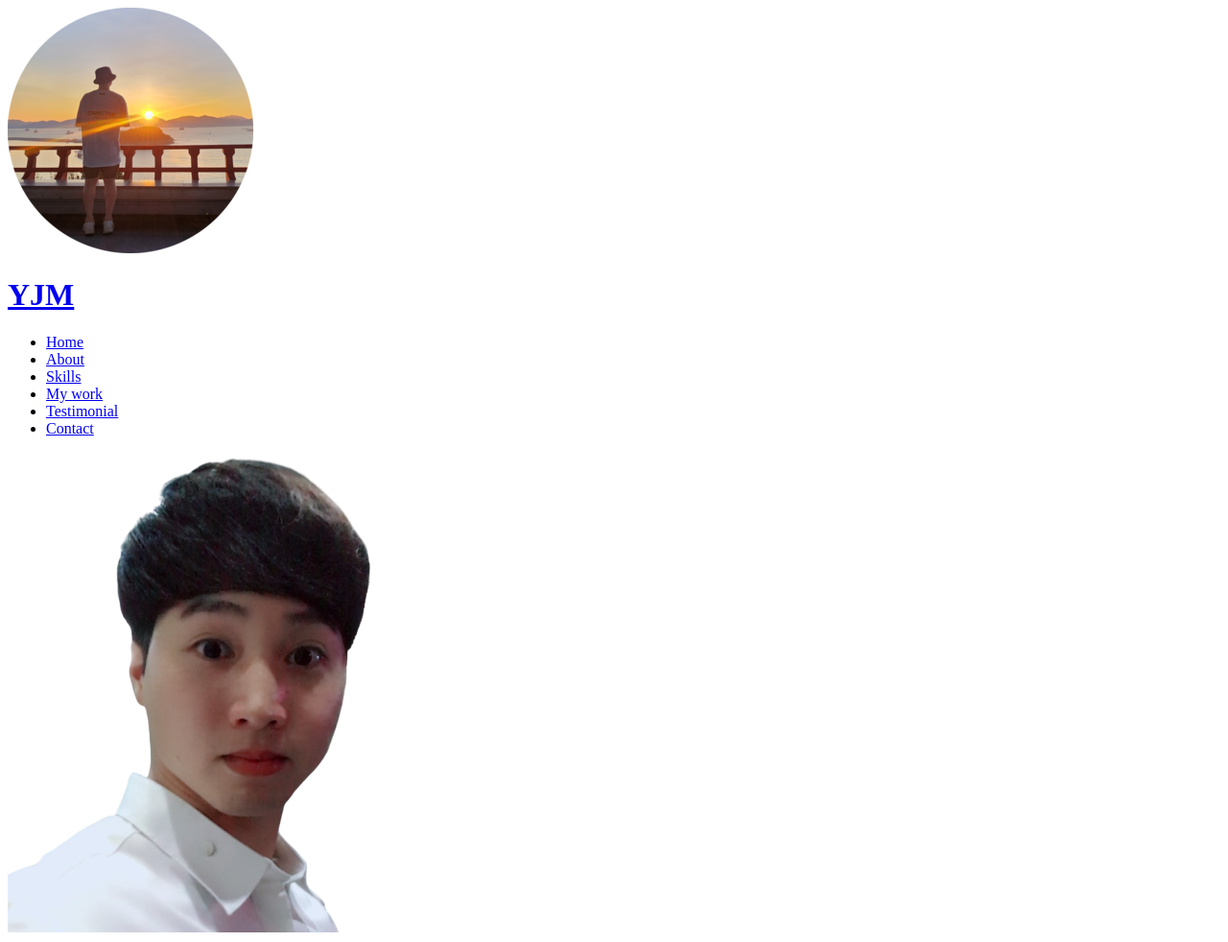
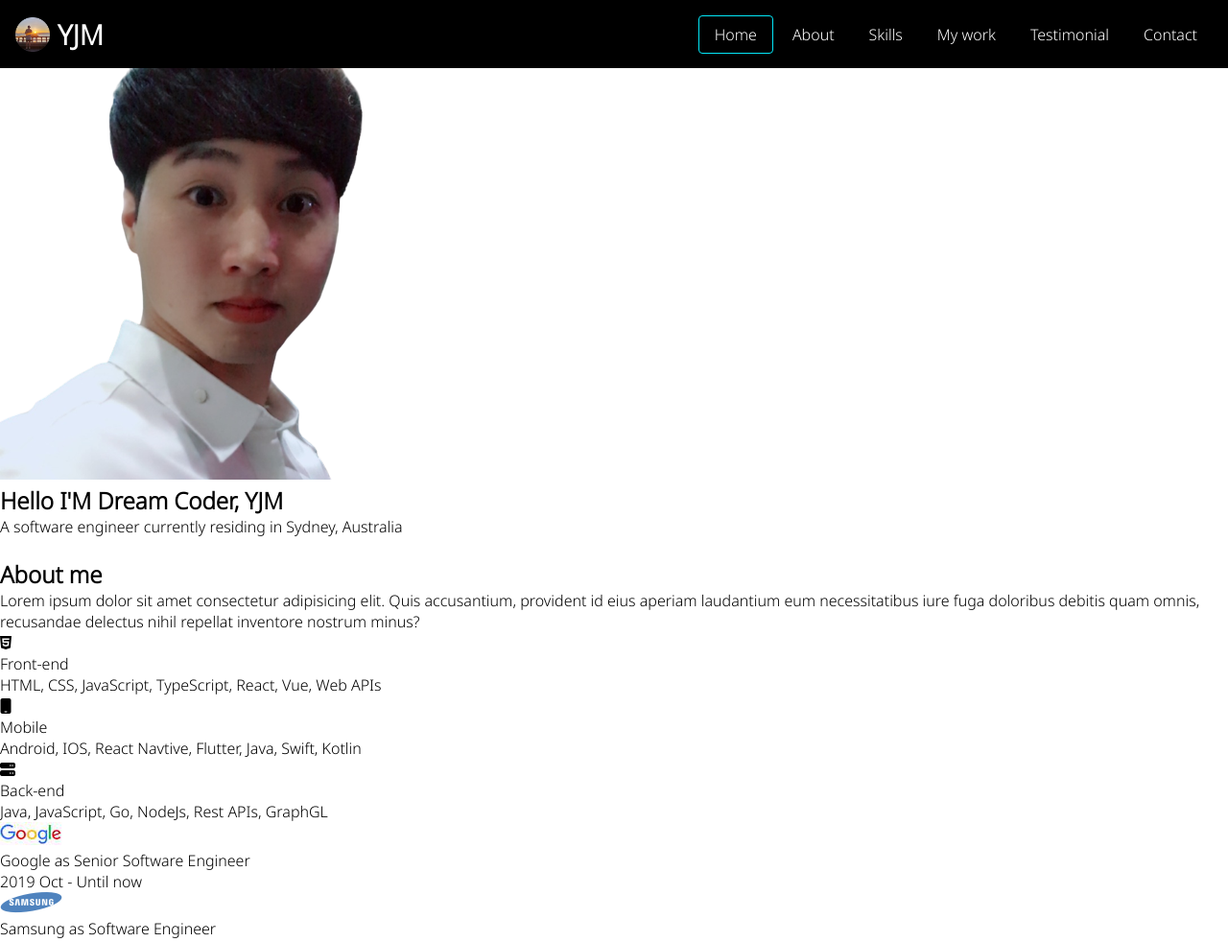
Before and after one commit to lego-jm/CloneCoding, a plain HTML site: page index.html in a window 1280 px wide. Shown: the top 982 px of the page at 96% size. Drawn offline with Linux system fonts and the light colour scheme.

Commit message:
header publising

```diff
--- a/css/style.css
+++ b/css/style.css
@@ -0,0 +1,94 @@
+/* Global */
+:root {
+  /* App colors */
+  --color-primary: var(--color-black);
+  --color-primary-variant: var(--color-gray);
+  --color-accent: var(--color-blue);
+  --color-accent-variant: var(--color-orange);
+  --color-text: var(--color-white);
+
+  /* Colors */
+  --color-white: #ffffff;
+  --color-black: #050a13;
+  --color-blue: #03e8f9;
+  --color-orange: #fd6413;
+  --color-gray: #1b1e26;
+}
+
+* {
+  box-sizing: border-box;
+}
+
+body {
+  font-family: 'Noto Sans', sans-serif;
+  margin: 0;
+}
+
+h1,h2,h3,p,ul {
+  margin: 0;
+}
+
+ul {
+  list-style: none;
+  padding: 0;
+}
+
+a {
+  text-decoration: none;
+  color: var(--color-text);
+}
+
+button {
+  background-color: transparent;
+  outline: 0;
+  border: 0;
+}
+
+button:focus {
+  outline: 1px solid var(--color-accent);
+}
+
+/* Header */
+.header {
+  background-color: #000;
+  position: fixed;
+  top: 0;
+  width: 100%;
+  padding: 1rem;
+  display: flex;
+  justify-content: space-between;
+  align-items: center;
+}
+
+.header__logo {
+  display: flex;
+  align-items: center;
+  gap: 8px;
+}
+
+.header__logo__img {
+  width: 36px;
+  height: 36px;
+}
+
+.header__logo__title {
+  font-size: 1.8rem;
+}
+
+.header__menu {
+  display: flex;
+  gap: 4px;
+}
+
+.header__menu__item {
+  padding: 8px 16px;
+}
+
+.header__menu__item:hover{
+  border-bottom: 1px solid var(--color-accent);
+}
+
+.header__menu__item.active {
+  border: 1px solid var(--color-accent);
+  border-radius: 4px;
+}
--- a/index.html
+++ b/index.html
@@ -30,19 +30,21 @@
   </head>
   <body>
     <!-- Header -->
-    <header>
-      <div>
-        <img src="./images/favicon.ico" alt="" />
-        <h1><a href="#">YJM</a></h1>
+    <header class="header">
+      <div class="header__logo">
+        <img class="header__logo__img" src="./images/favicon.ico" alt="" />
+        <h1 class="header__logo__title"><a href="#">YJM</a></h1>
       </div>
       <nav>
-        <ul>
-          <li><a href="#home">Home</a></li>
-          <li><a href="#about">About</a></li>
-          <li><a href="#skills">Skills</a></li>
-          <li><a href="#work">My work</a></li>
-          <li><a href="#testimonial">Testimonial</a></li>
-          <li><a href="#contact">Contact</a></li>
+        <ul class="header__menu">
+          <li><a class="header__menu__item active" href="#home">Home</a></li>
+          <li><a class="header__menu__item" href="#about">About</a></li>
+          <li><a class="header__menu__item" href="#skills">Skills</a></li>
+          <li><a class="header__menu__item" href="#work">My work</a></li>
+          <li>
+            <a class="header__menu__item" href="#testimonial">Testimonial</a>
+          </li>
+          <li><a class="header__menu__item" href="#contact">Contact</a></li>
         </ul>
       </nav>
     </header>
@@ -86,7 +88,7 @@
             <img src="./images/jobs/google.png" alt="google logo" />
             <div>
               <p>Google as Senior Software Engineer</p>
-              <p>2019 Oct - Unitil now</p>
+              <p>2019 Oct - Until now</p>
             </div>
           </li>
           <li>
```
